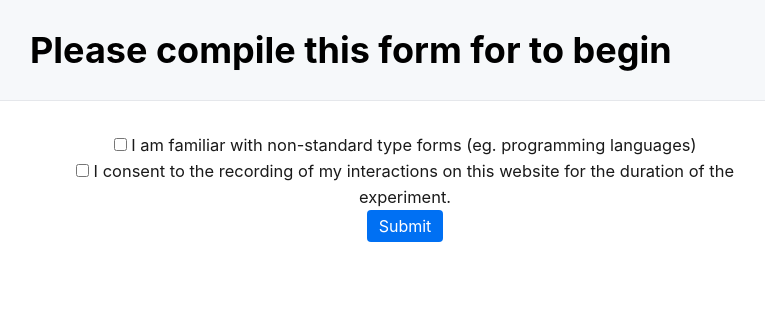
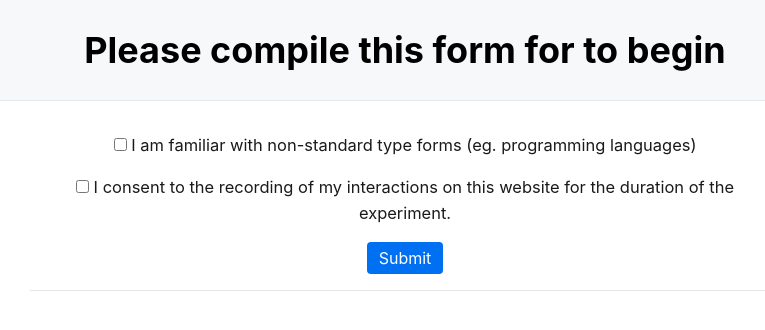
Before and after one commit to bvlj/usi_ee_experiments, a plain HTML site: page index.html in a window 1280 px wide. Both pictures are taken after a click on the button "Let's start". Shown: the whole page, without its empty margins (235-1000 px from the left). Drawn offline with Linux system fonts and the light colour scheme.

```diff
--- a/index.html
+++ b/index.html
@@ -10,7 +10,7 @@
 
 <body onload="onLoad()">
 <header>
-    <h1 id="title"></h1>
+    <h1 id="title" class="center"></h1>
 </header>
 
 <div class="center">
@@ -21,19 +21,25 @@
 
     <div id="fragment_welcome" class="fragment_inactive">
         <form name="welcome_form">
+            <div class="form_field">
                 <input type="checkbox" id="welcome_form_advanced" name="is_advanced" value="true">
                 <label for="welcome_form_advanced">
                     I am familiar with non-standard type forms (eg. programming languages)
                 </label>
-            <br>
+            </div>
+            <div class="form_field">
                 <input type="checkbox" id="welcome_form_consent" name="has_consent" required>
                 <label for="welcome_form_consent">
                     I consent to the recording of my interactions on this website for the duration of the
                     experiment.
                 </label>
-            <br>
-            <input type="submit" name="Submit">
+            </div>
+            <input type="submit" class="center" name="Submit">
         </form>
+        <hr />
+        <p>
+
+        </p>
     </div>
 
     <div id="fragment_demo" class="fragment_inactive">
@@ -46,7 +52,10 @@
     </div>
 
     <div id="fragment_intro" class="fragment_inactive">
-        <p>Introduction to <del>computational science</del> the experiment</p>
+        <p>Introduction to
+            <del>computational science</del>
+            the experiment
+        </p>
         <button id="intro_start">Let's start</button>
     </div>
 
--- a/style.css
+++ b/style.css
@@ -1,3 +1,11 @@
+form {
+    text-align: unset;
+}
+
+.form_field {
+    margin-bottom: 1rem;
+}
+
 .center {
     margin: 0 auto;
     text-align: center;
```
Lines whose indentation alone changed are shown as unchanged.
